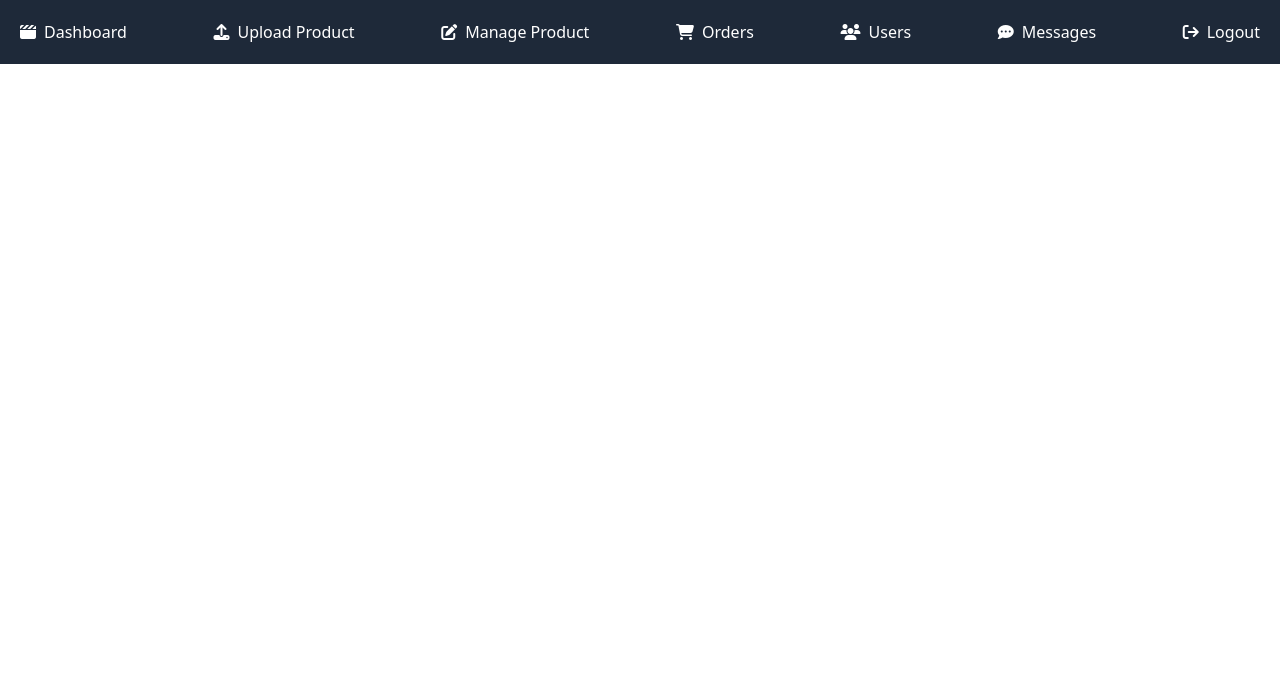
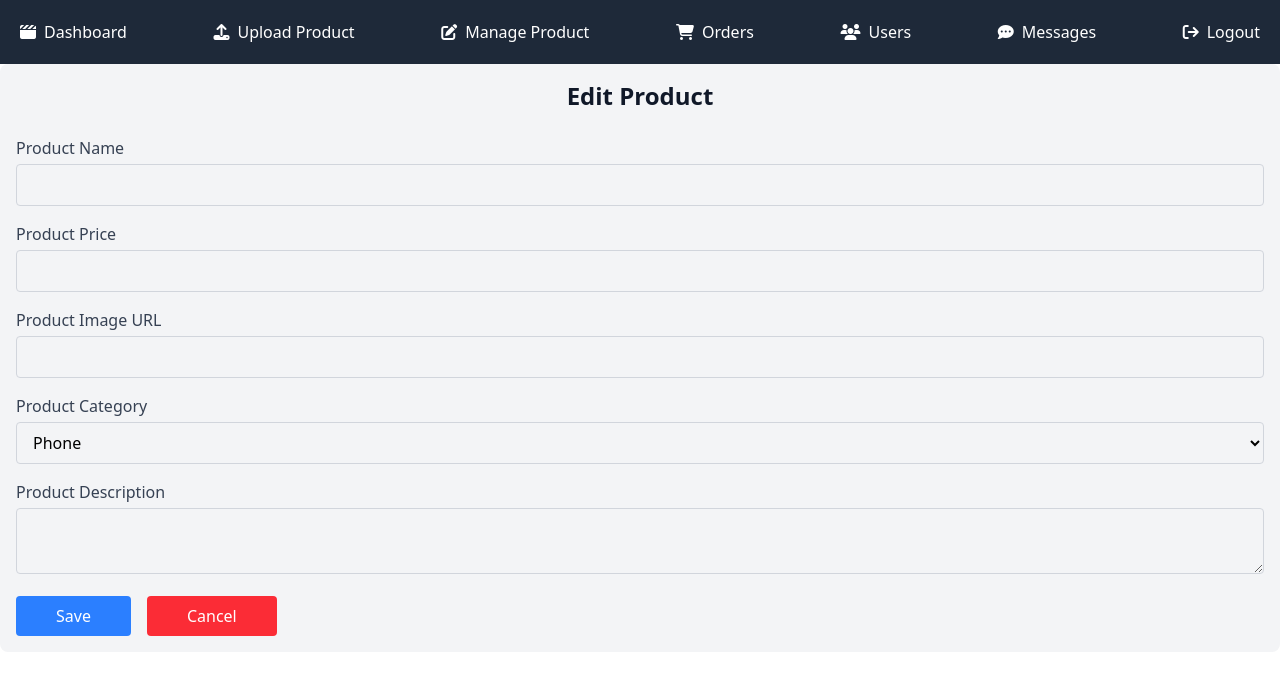
Before and after one commit to diwasbk2k3/gadgetverse, a React (Vite) app in the folder frontend/: page /admin/manage-product in a window 1280 px wide. Shown: the top 674 px of the page. Built offline with nearby package versions, Linux system fonts and the light colour scheme.

Commit message:
Edit Product Feature

```diff
--- /dev/null
+++ b/frontend/src/components/private/admin/EditProduct.jsx
@@ -0,0 +1,100 @@
+import React from "react";
+
+function EditProduct() {
+  return (
+    <form className="space-y-4 p-4 bg-gray-100 rounded-lg">
+      <h3 className="text-2xl text-gray-900 font-bold mb-6 text-center">Edit Product</h3>
+
+      {/* Product Name */}
+      <div>
+        <label
+          htmlFor="name" className="block text-gray-700 font-medium mb-1">
+          Product Name
+        </label>
+        <input
+          type="text"
+          id="name"
+          className="w-full border border-gray-300 rounded px-3 py-2 focus:outline-none focus:ring-2 focus:ring-blue-500"
+          required
+        />
+      </div>
+
+      {/* Product Price */}
+      <div>
+        <label
+          htmlFor="price" className="block text-gray-700 font-medium mb-1">
+          Product Price
+        </label>
+        <input
+          type="text"
+          id="price"
+          className="w-full border border-gray-300 rounded px-3 py-2 focus:outline-none focus:ring-2 focus:ring-blue-500"
+          required
+        />
+      </div>
+       {/* Product  Image Url */}
+      <div>
+        <label
+          htmlFor="price" className="block text-gray-700 font-medium mb-1">
+          Product Image URL
+        </label>
+        <input
+          type="text"
+          id="image"
+          className="w-full border border-gray-300 rounded px-3 py-2 focus:outline-none focus:ring-2 focus:ring-blue-500"
+          required
+        />
+      </div>
+      {/* Product Category */}
+      <div>
+        <label
+          htmlFor="category" className="block text-gray-700 font-medium mb-1">
+          Product Category
+        </label>
+        <select
+          id="category"
+          className="w-full border border-gray-300 rounded px-3 py-2 focus:outline-none focus:ring-2 focus:ring-blue-500"
+          required
+        >
+          <option value="phone">Phone</option>
+          <option value="laptop">Laptop</option>
+          <option value="smartwatch">Smartwatch</option>
+          <option value="drone">Drone</option>
+          <option value="camera">Camera</option>
+          <option value="others">Others</option>
+        </select>
+      </div>
+
+      {/* Product Description */}
+      <div>
+        <label
+          htmlFor="description" className="block text-gray-700 font-medium mb-1">
+          Product Description
+        </label>
+        <textarea
+          id="description"
+          className="w-full border border-gray-300 rounded px-3 py-2 focus:outline-none focus:ring-2 focus:ring-blue-500"
+          required
+        ></textarea>
+      </div>
+
+      {/* Save and Cancel Buttons */}
+      <div className="flex space-x-4">
+        <button
+          type="submit"
+          className="bg-blue-500 text-white px-10 py-2 rounded hover:bg-blue-600 hover:cursor-pointer"
+        >
+          Save
+        </button>
+        <button
+          type="button"
+          className="bg-red-500 text-white px-10 py-2 rounded hover:bg-red-600 hover:cursor-pointer"
+        >
+          Cancel
+        </button>
+      </div>
+    </form>
+  );
+}
+
+export default EditProduct;
--- a/frontend/src/components/private/admin/ManageProduct.jsx
+++ b/frontend/src/components/private/admin/ManageProduct.jsx
@@ -1,9 +1,10 @@
 import React from 'react'
+import EditProduct from './EditProduct';
 
 function ManageProduct() {
   return (
     <div>
-
+        <EditProduct/>
     </div>
   )
 }
```
Also changed, not shown: frontend/src/components/private/admin/UploadProduct.jsx (+6 -23 lines).
